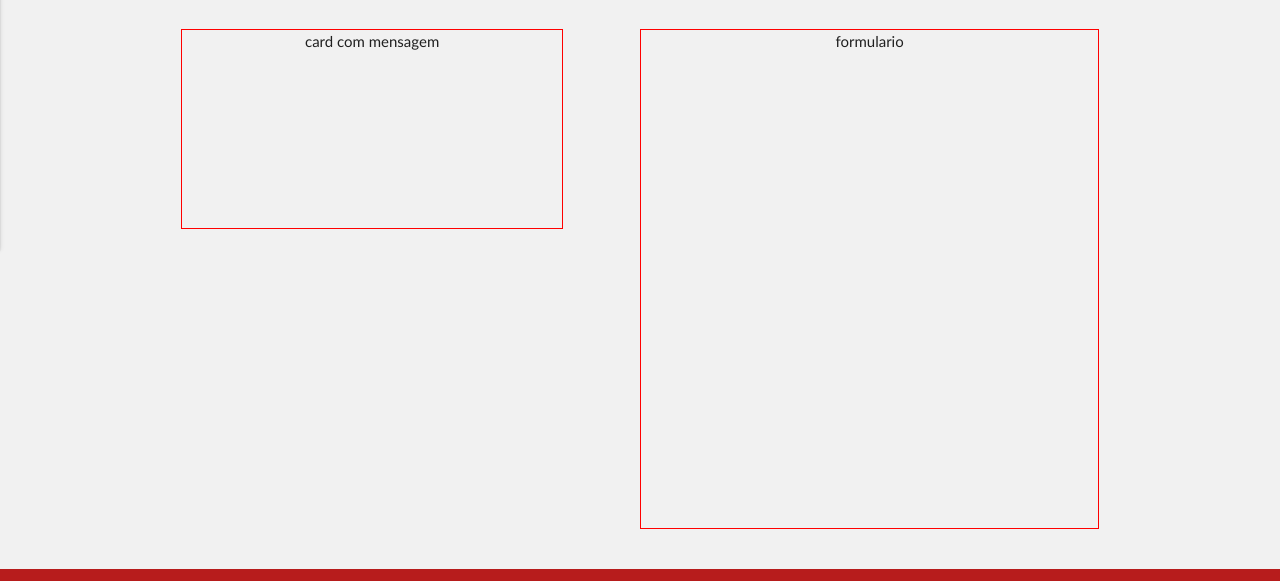
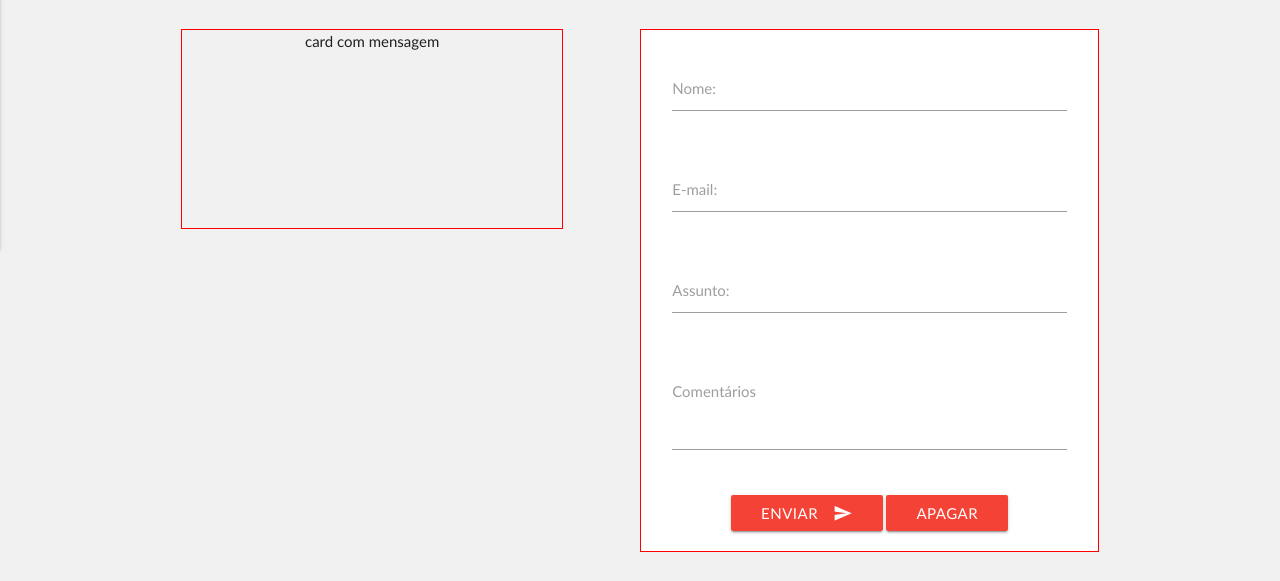
Before and after one commit to danielandradedasilva/novo-Site_Dunamis, a plain HTML site: page pages/contatos.html in a window 1280 px wide. Shown: the part 611-1192 px from the top of the page. Drawn offline with nearby package versions, Linux system fonts and the light colour scheme.

Commit message:
Add formulario.

```diff
--- a/css/contato.css
+++ b/css/contato.css
@@ -14,6 +14,11 @@ h3 {
 
 .formulario {
     margin-top: 15px;
-    height: 500px;
+    height: auto;
     border: 1px solid red;
+    background: white;
 }
+
+.formulario .form{
+    margin: 20px;
+}
--- a/pages/contatos.html
+++ b/pages/contatos.html
@@ -59,7 +59,56 @@
                         </div>
 
                         <div class="col s12 m7 offset-m1 l6 offset-l1 formulario">
-                            formulario
+                            <form action="http://formmail.kinghost.net/formmail.cgi" method="POST" class="form">
+                                <input type="hidden" name="recipient" value="dunamis_graf@hotmail.com">
+                                <!-- Pode ser qualquer endereço de email -->
+                                <input class="localHref" type="hidden" name="redirect" value="http://localhost:8080/pages/contatos.html">
+                                <!-- Após o envio, o usuário será redirecionado para a página configurada aqui -->
+                                <input type="hidden" name="subject" value="assunto">
+                                <!-- Assunto da mensagem -->
+                                <input type="hidden" name="email" value="response@hotmail.com">
+                                <!-- Deve ser uma conta de email ativa em seu domínio -->
+
+                                <div class="row">
+                                    <div class="input-field col s12">
+                                        <input id="first_name2" type="text" class="validate name" size="30" name="nome" required maxlength="75">
+                                        <label class="active" for="first_name2">Nome:</label>
+                                    </div>
+                                </div>
+
+                                <div class="row">
+                                    <div class="input-field col s12">
+                                        <input id="first_name2" type="email" class="validate" size="30" name="replyto" required maxlength="75">
+                                        <label class="active" for="first_name2">E-mail:</label>
+                                    </div>
+                                </div>
+
+                                <div class="row">
+                                    <div class="input-field col s12">
+                                        <input id="first_name2" type="text" class="validate" size="30" name="assunto" required maxlength="75">
+                                        <label class="active" for="first_name2">Assunto:</label>
+                                    </div>
+                                </div>
+
+                                <div class="row">
+                                    <div class="input-field col s12">
+                                        <textarea id="icon_prefix2" class="materialize-textarea" size="35" name="Comentarios" required maxlength="400"></textarea>
+                                        <label for="icon_prefix2">Comentários</label>
+                                    </div>
+                                </div>
+
+
+
+                                <div class="buttons">
+                                    <button class="btn waves-effect red" type="submit" name="BTEnvia" value="Enviar">Enviar
+                                <i class="material-icons right">send</i>
+                                </button>
+                                    <button class="btn waves-effect red" type="reset" name="BTApaga" value="Apagar">
+                                    Apagar
+                                </button>
+                                </div>
+                            </form>
+
                         </div>
                     </div>
                 </section>
```
